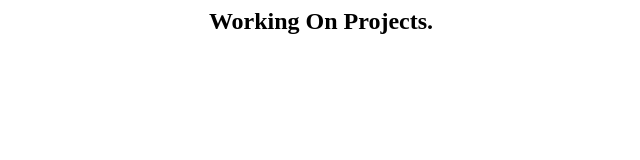
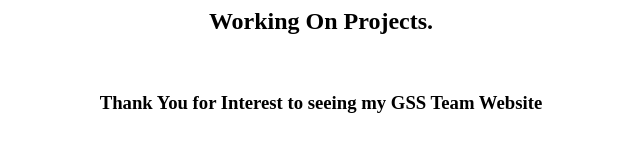
Before and after one commit to gss-projects/gss-projects.github.io, a plain HTML site: page index.html in a window 1280 px wide. Shown: the whole page, without its empty margins (319-959 px from the left). Drawn offline with Linux system fonts and the light colour scheme.

Commit message:
Update index.html

```diff
--- a/index.html
+++ b/index.html
@@ -4,6 +4,8 @@
   <body>
     <center>
     <h2>Working On Projects.</h2>
+      <br>
+      <h3>Thank You for Interest to seeing my GSS Team Website</h3>
     </center>
   </body>
 </html>
```
